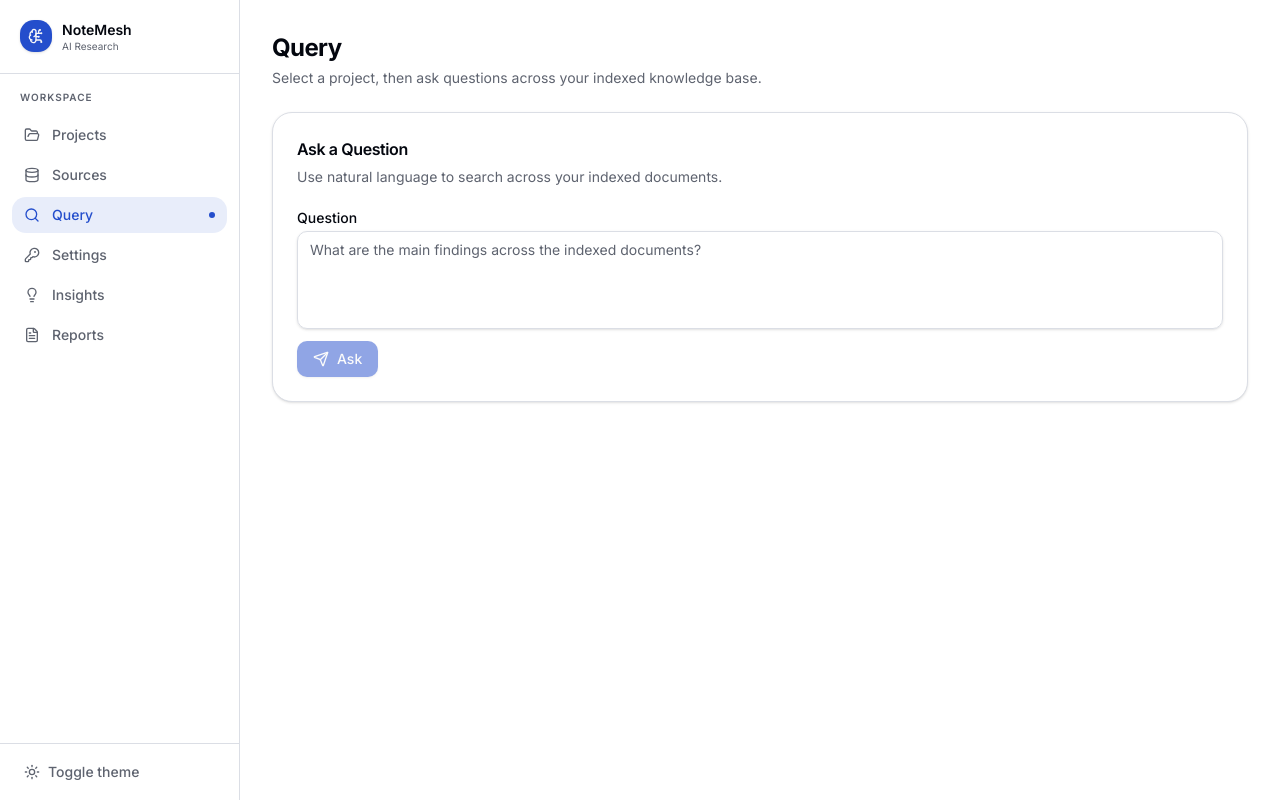
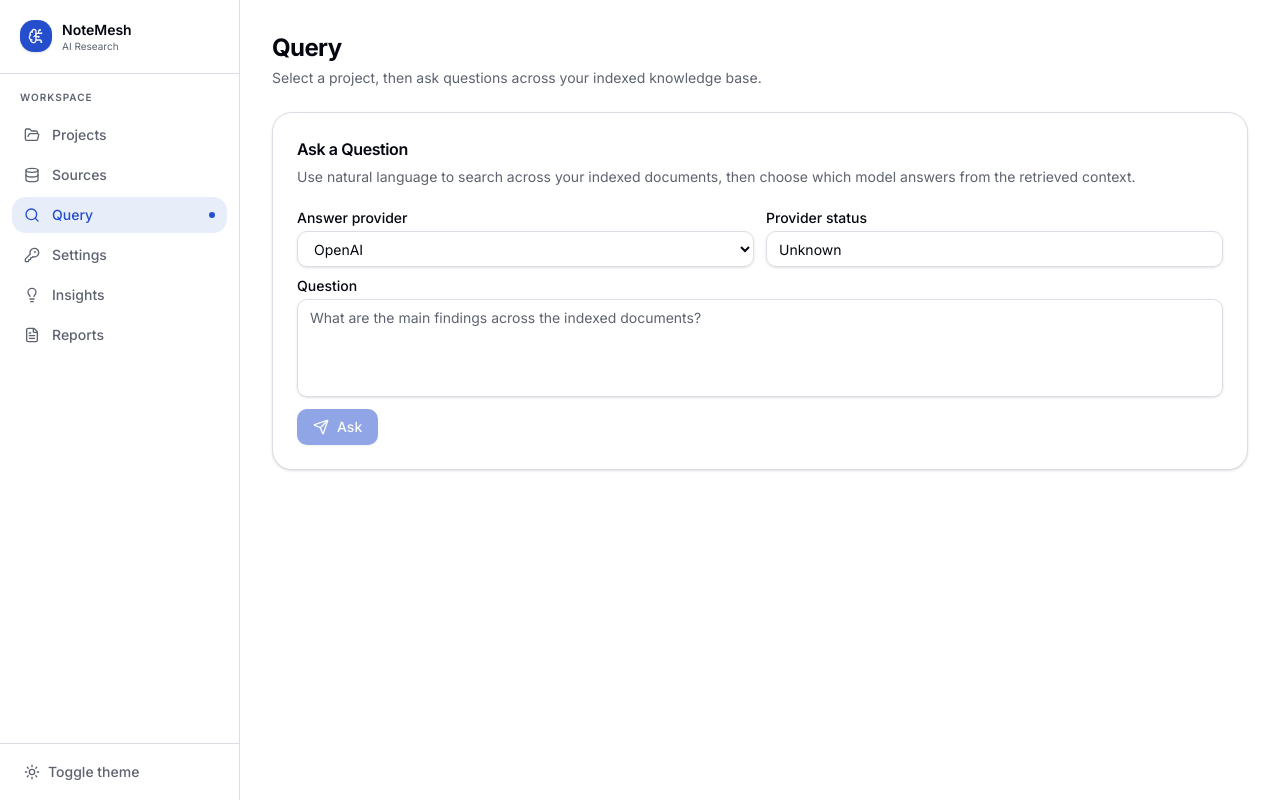
Before and after one commit to vietviet08/cogniflow, a Next.js app in the folder web/: page /query in a window 1280 px wide. Built offline with nearby package versions, Linux system fonts and the light colour scheme.

Commit message:
feat(web): add query provider selection

```diff
--- a/web/src/components/query-console.tsx
+++ b/web/src/components/query-console.tsx
@@ -4,12 +4,13 @@ import { FormEvent, useEffect, useState } from "react";
 import { toast } from "sonner";
 import { Send, BookOpen, Quote, ExternalLink } from "lucide-react";
 
-import { queryKnowledge } from "@/lib/api/client";
-import type { CitationData } from "@/lib/api/types";
+import { listProjectProviderSettings, queryKnowledge } from "@/lib/api/client";
+import type { CitationData, ProviderSettingData } from "@/lib/api/types";
 import { getActiveProject } from "@/lib/project-store";
 
 import { Button } from "@/components/ui/button";
 import { Textarea } from "@/components/ui/textarea";
+import { Input } from "@/components/ui/input";
 import { Label } from "@/components/ui/label";
 import { Card, CardContent, CardDescription, CardHeader, CardTitle } from "@/components/ui/card";
 import { Badge } from "@/components/ui/badge";
@@ -23,6 +24,9 @@ export function QueryConsole() {
   const [query, setQuery] = useState("");
   const [answer, setAnswer] = useState("");
   const [citations, setCitations] = useState<CitationData[]>([]);
+  const [provider, setProvider] = useState("openai");
+  const [answerProvider, setAnswerProvider] = useState("");
+  const [providerSettings, setProviderSettings] = useState<ProviderSettingData[]>([]);
   const [busy, setBusy] = useState(false);
 
   useEffect(() => {
@@ -33,6 +37,29 @@ export function QueryConsole() {
     }
   }, []);
 
+  useEffect(() => {
+    if (!activeProjectId) {
+      return;
+    }
+
+    let ignore = false;
+    listProjectProviderSettings(activeProjectId)
+      .then((response) => {
+        if (!ignore) {
+          setProviderSettings(response.data.items);
+        }
+      })
+      .catch(() => {
+        if (!ignore) {
+          setProviderSettings([]);
+        }
+      });
+
+    return () => {
+      ignore = true;
+    };
+  }, [activeProjectId]);
+
   async function handleSubmit(event: FormEvent<HTMLFormElement>) {
     event.preventDefault();
     if (!activeProjectId) {
@@ -40,18 +67,32 @@ export function QueryConsole() {
       return;
     }
     setBusy(true);
-    const toastId = toast.loading("Retrieving context and generating answer...");
+    const toastId = toast.loading(`Retrieving context and generating answer with ${provider}...`);
     try {
-      const response = await queryKnowledge({ projectId: activeProjectId, query, topK: 5 });
+      const response = await queryKnowledge({
+        projectId: activeProjectId,
+        query,
+        provider,
+        topK: 5,
+      });
       setAnswer(response.data.answer);
       setCitations(response.data.citations);
-      toast.success(`Run ${response.data.run_id} completed.`, { id: toastId });
+      setAnswerProvider(response.data.provider);
+      toast.success(`Run ${response.data.run_id} completed with ${response.data.provider}.`, {
+        id: toastId,
+      });
     } catch (error) {
-      toast.error(error instanceof Error ? error.message : "Failed to query the knowledge base.", { id: toastId });
+      toast.error(
+        error instanceof Error ? error.message : "Failed to query the knowledge base.",
+        { id: toastId },
+      );
     } finally {
       setBusy(false);
     }
   }
+
+  const providerState = providerSettings.find((item) => item.provider === provider);
+  const openaiState = providerSettings.find((item) => item.provider === "openai");
 
   return (
     <PageWrapper
@@ -66,10 +107,45 @@ export function QueryConsole() {
       <Card>
         <CardHeader>
           <CardTitle className="text-base">Ask a Question</CardTitle>
-          <CardDescription>Use natural language to search across your indexed documents.</CardDescription>
+          <CardDescription>
+            Use natural language to search across your indexed documents, then choose which model
+            answers from the retrieved context.
+          </CardDescription>
         </CardHeader>
         <CardContent>
           <form onSubmit={handleSubmit} className="flex flex-col gap-3">
+            <div className="grid gap-3 md:grid-cols-2">
+              <div className="flex flex-col gap-1.5">
+                <Label htmlFor="provider-select">Answer provider</Label>
+                <select
+                  id="provider-select"
+                  value={provider}
+                  onChange={(event) => setProvider(event.target.value)}
+                  disabled={busy}
+                  className={
+                    "flex h-9 w-full rounded-md border border-input bg-transparent px-3 py-1 text-sm "
+                    + "shadow-sm transition-colors focus-visible:outline-none focus-visible:ring-2 "
+                    + "focus-visible:ring-ring disabled:cursor-not-allowed disabled:opacity-50"
+                  }
+                >
+                  <option value="openai">OpenAI</option>
+                  <option value="gemini">Gemini</option>
+                </select>
+              </div>
+              <div className="flex flex-col gap-1.5">
+                <Label htmlFor="provider-status">Provider status</Label>
+                <Input
+                  id="provider-status"
+                  value={
+                    providerState
+                      ? `${providerState.configured ? "Configured" : "Missing"} `
+                        + `via ${providerState.configured_source}`
+                      : "Unknown"
+                  }
+                  readOnly
+                />
+              </div>
+            </div>
             <div className="flex flex-col gap-1.5">
               <Label htmlFor="query-input">Question</Label>
               <Textarea
@@ -82,6 +158,15 @@ export function QueryConsole() {
                 disabled={busy}
               />
             </div>
+            {provider === "gemini" ? (
+              <p className="text-xs text-muted-foreground">
+                Gemini is used for answer generation. Retrieval still depends on this project being
+                indexed with OpenAI embeddings, so an OpenAI key must also be configured.
+                {openaiState
+                  ? ` Current OpenAI status: ${openaiState.configured ? "configured" : "missing"}.`
+                  : ""}
+              </p>
+            ) : null}
             <Button type="submit" disabled={busy || !activeProjectId} className="w-fit gap-2">
               {busy ? <Spinner size="sm" /> : <Send className="h-4 w-4" />}
               {busy ? "Searching..." : "Ask"}
@@ -97,6 +182,11 @@ export function QueryConsole() {
             <div className="flex items-center gap-2">
               <BookOpen className="h-4 w-4 text-primary" />
               <CardTitle className="text-base">Answer</CardTitle>
+              {answerProvider ? (
+                <Badge variant="secondary" className="ml-auto">
+                  {answerProvider}
+                </Badge>
+              ) : null}
             </div>
           </CardHeader>
           <CardContent>
--- a/web/src/lib/api/client.ts
+++ b/web/src/lib/api/client.ts
@@ -111,6 +111,7 @@ export function processSources(payload: {
 export function queryKnowledge(payload: {
   projectId: string;
   query: string;
+  provider?: string;
   topK?: number;
 }): Promise<ApiSuccess<QueryResultData>> {
   return requestJson<QueryResultData>("/query/search", {
@@ -118,6 +119,7 @@ export function queryKnowledge(payload: {
     body: JSON.stringify({
       project_id: payload.projectId,
       query: payload.query,
+      provider: payload.provider ?? "openai",
       top_k: payload.topK ?? 5,
     }),
   });
--- a/web/src/lib/api/types.ts
+++ b/web/src/lib/api/types.ts
@@ -58,6 +58,7 @@ export interface QueryResultData {
   answer: string;
   citations: CitationData[];
   run_id: string;
+  provider: string;
 }
 
 export interface ProviderSettingData {
```
